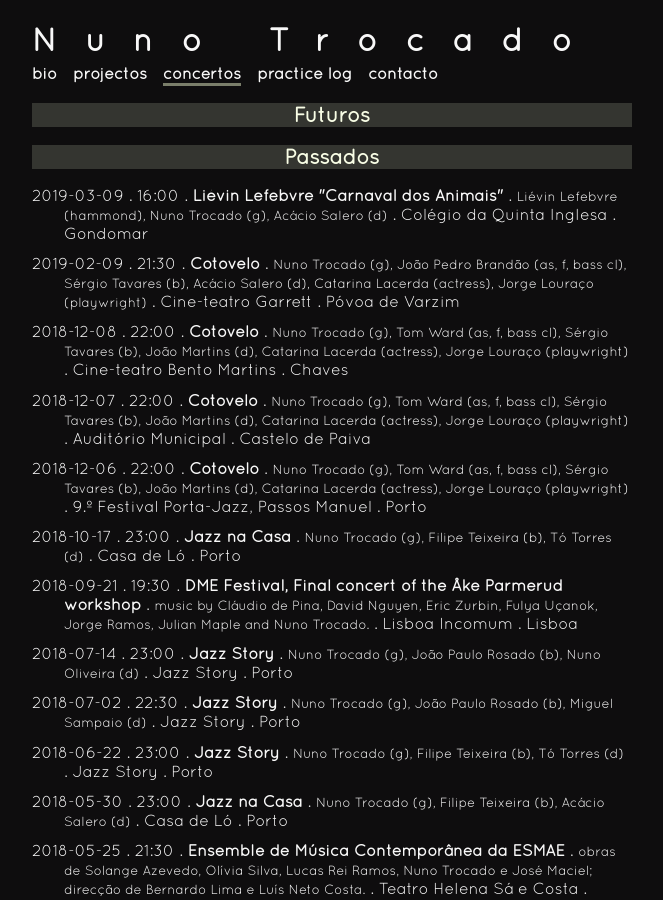
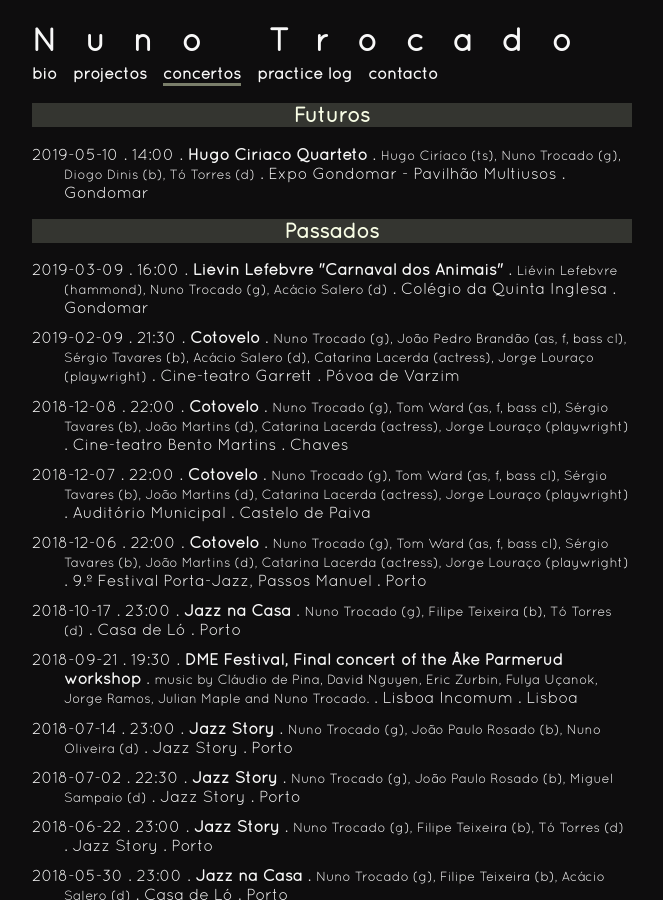
Before and after one commit to ntrocado/ntrocado.github.io, a Jekyll site: the page built from concertos.html, in a window 1280 px wide and 900 px high. Shown: the whole window, without its empty margins (308-971 px from the left). Built offline with Jekyll 4.4.1, drawn with Linux system fonts in a browser that asks for light colours.

Commit message:
Actualização de agenda

```diff
--- a/_data/concertos.yml
+++ b/_data/concertos.yml
@@ -286,3 +286,9 @@
   local: Colégio da Quinta Inglesa
   cidade: Gondomar
   membros: Liévin Lefebvre (hammond), Nuno Trocado (g), Acácio Salero (d)
+
+- datahora: 2019-05-10 14:00:00 +0000
+  projecto: Hugo Ciríaco Quarteto
+  local: Expo Gondomar - Pavilhão Multiusos
+  cidade: Gondomar
+  membros: Hugo Ciríaco (ts), Nuno Trocado (g), Diogo Dinis (b), Tó Torres (d)
```
